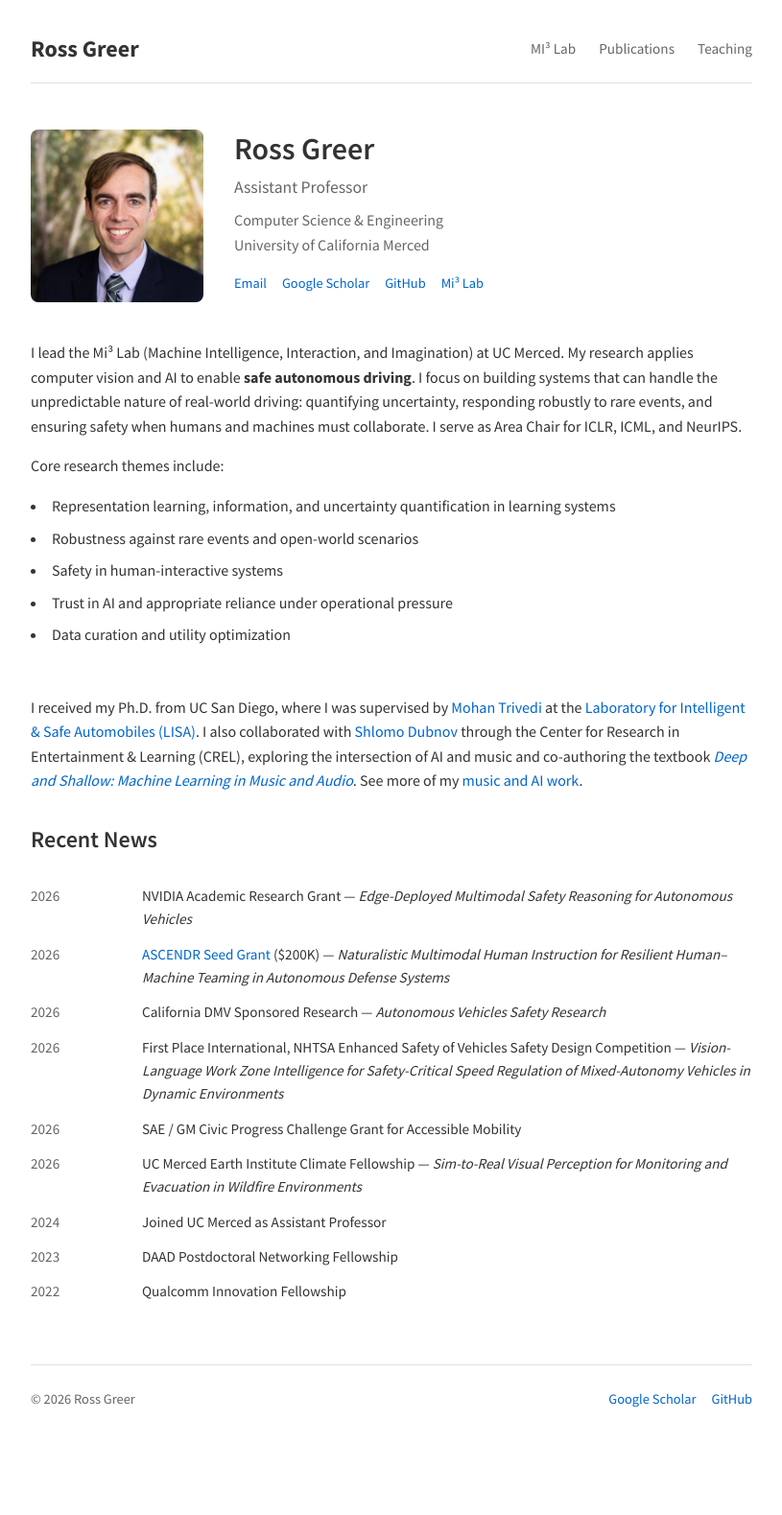
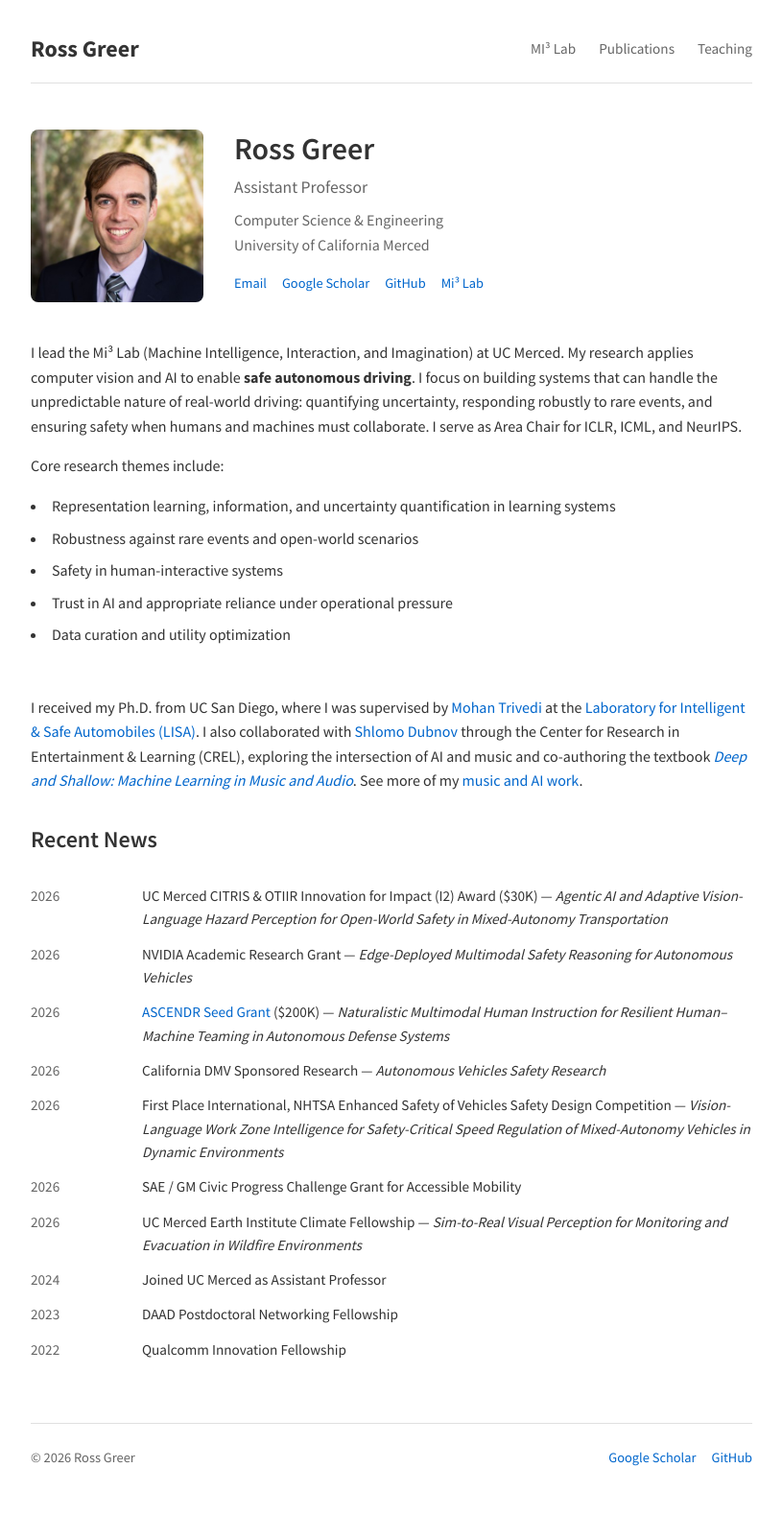
Before and after one commit to rossgreer/rossgreer.github.io, a Jekyll site: the page built from index.md, in a window 1280 px wide. Shown: the whole page at 96% size, without its empty margins (232-1047 px from the left). Built offline with Jekyll 4.4.1, drawn with Linux system fonts in a browser that asks for light colours; some web fonts are replaced; before the commit the page ends 1519 px from its top, so only the background shows below that.

Commit message:
Add CITRIS & OTIIR Innovation for Impact (I2) Award to news

```diff
--- a/index.md
+++ b/index.md
@@ -43,6 +43,10 @@ I received my Ph.D. from UC San Diego, where I was supervised by [Mohan Trivedi]
 <div class="news">
   <div class="news-item">
     <span class="news-date">2026</span>
+    <span>UC Merced CITRIS & OTIIR Innovation for Impact (I2) Award ($30K) — <em>Agentic AI and Adaptive Vision-Language Hazard Perception for Open-World Safety in Mixed-Autonomy Transportation</em></span>
+  </div>
+  <div class="news-item">
+    <span class="news-date">2026</span>
     <span>NVIDIA Academic Research Grant — <em>Edge-Deployed Multimodal Safety Reasoning for Autonomous Vehicles</em></span>
   </div>
   <div class="news-item">
```
